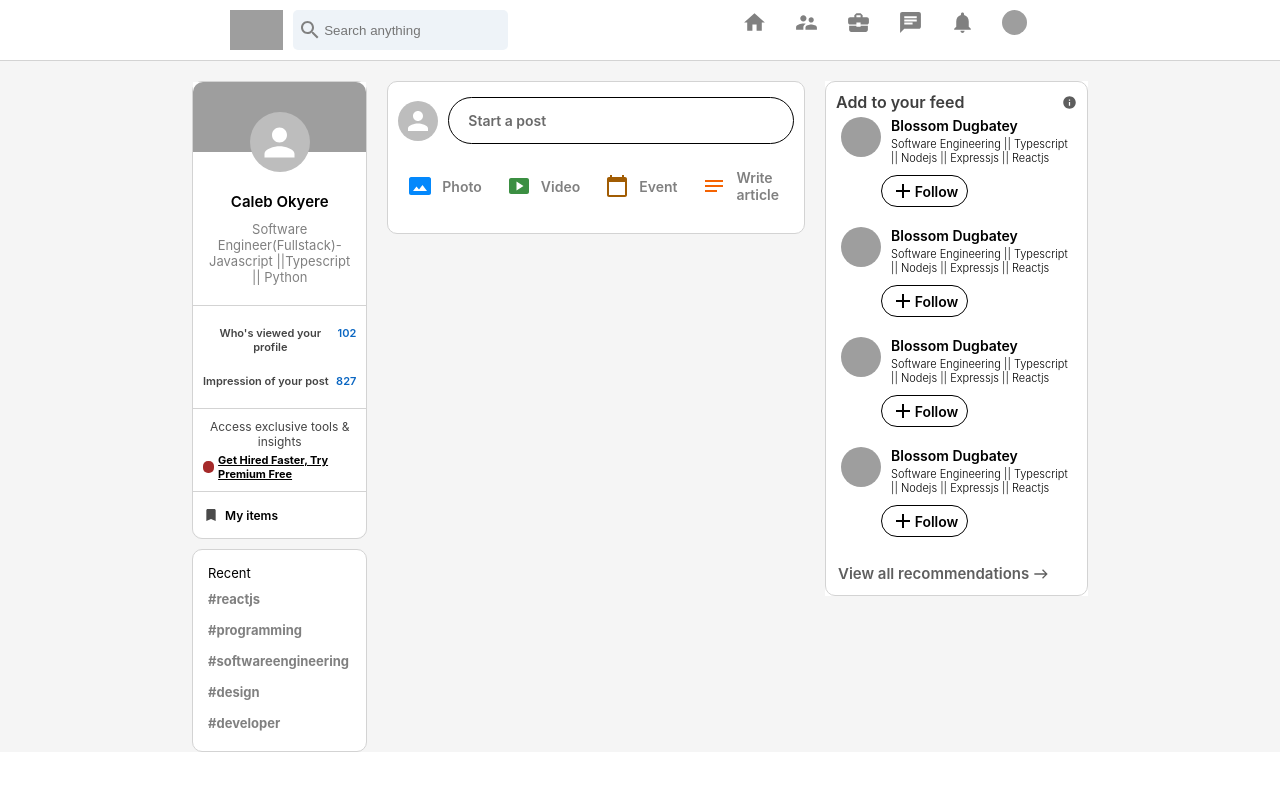
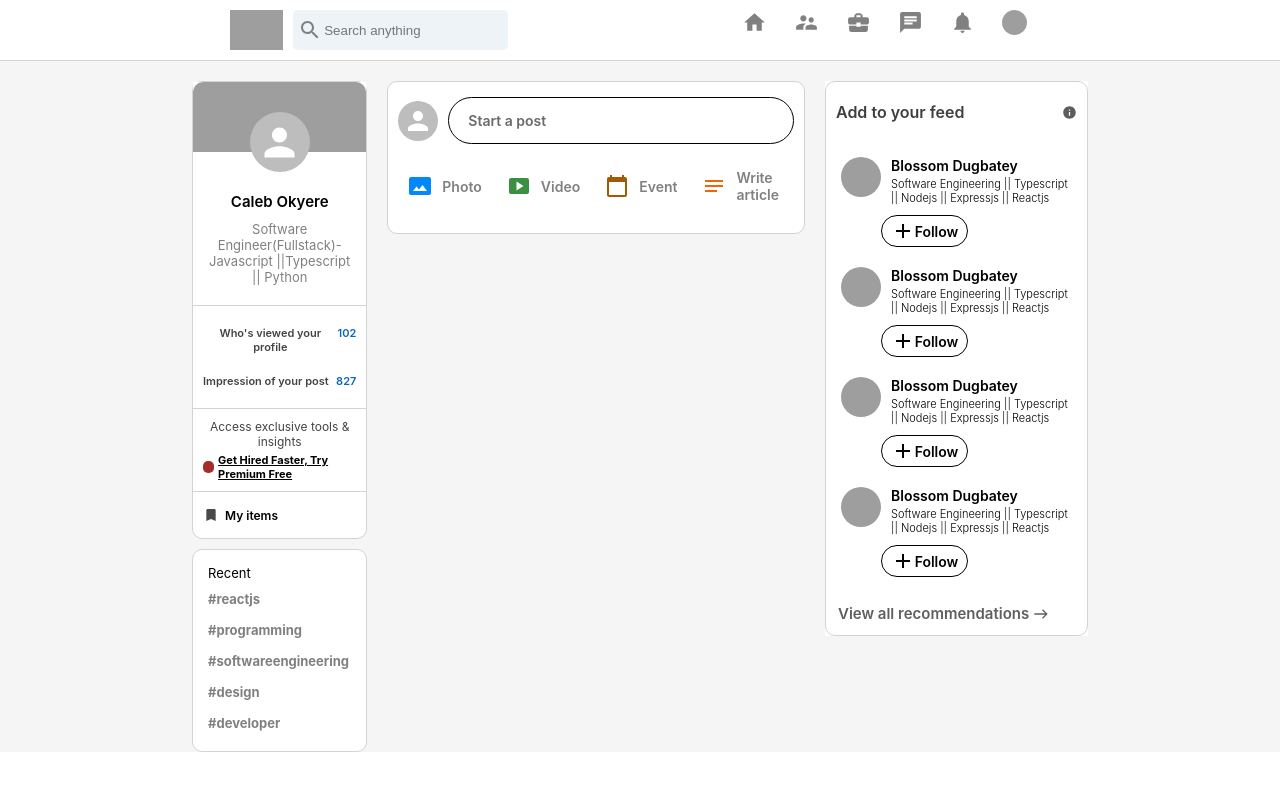
Before and after one commit to devCabey/linkedin-clone, a React (Create React App) app: page / in a window 1280 px wide. Shown: the top 790 px of the page. Built offline with nearby package versions, Linux system fonts and the light colour scheme; grey boxes are pictures that could not be loaded.

Commit message:
widget head done

```diff
--- a/src/components/widget/Widget.css
+++ b/src/components/widget/Widget.css
@@ -1,12 +1,10 @@
 .widget_wrapper {
   background-color: white;
-  /* border: 1px solid red; */
-  /* width: 100%; */
   flex: 1;
 }
 
 .widget_head {
-  border: 1px solid lightgray;
+  border: 0.5px solid lightgray;
   border-radius: 10px;
   padding: 10px;
 }
@@ -17,6 +15,7 @@
   align-items: center;
   font-weight: 600;
   color: #3f3f3f;
+  margin: 10px 0px 30px 0px;
 }
 
 .widget_head_footer {
```
